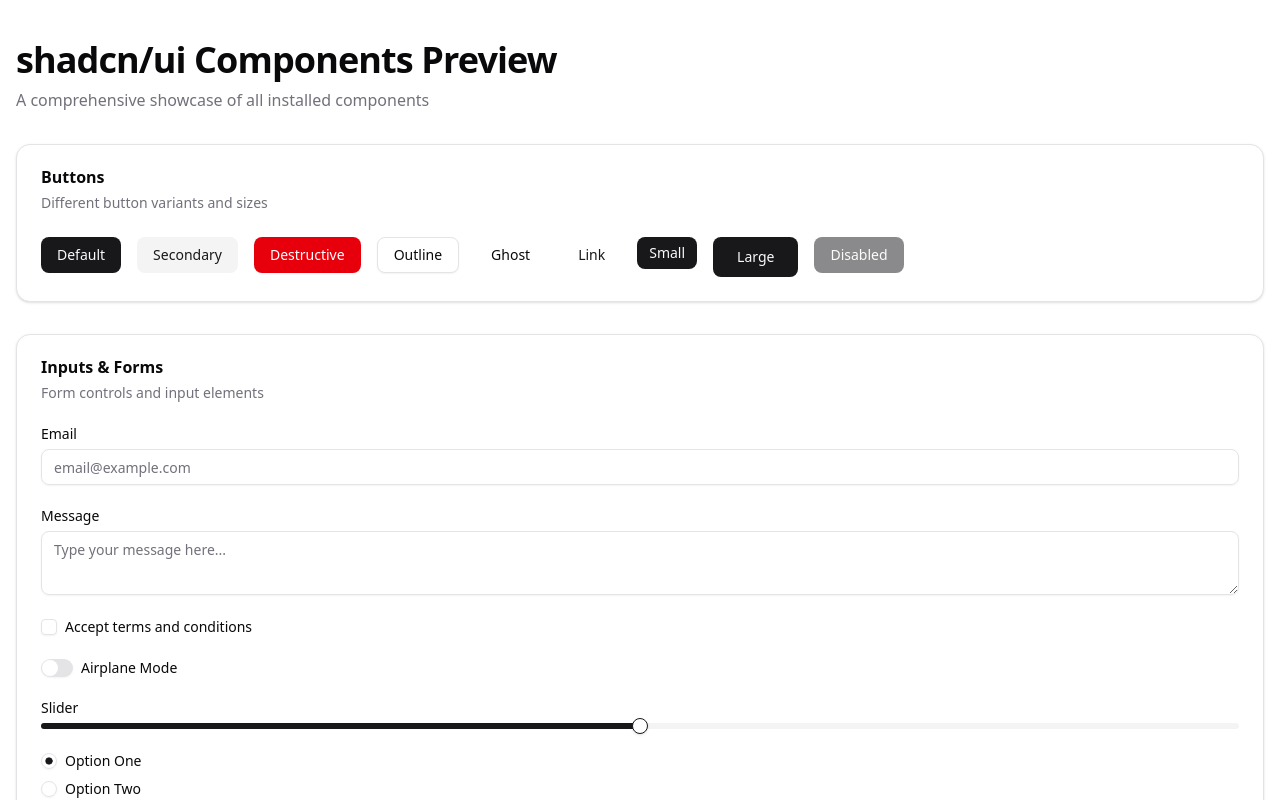
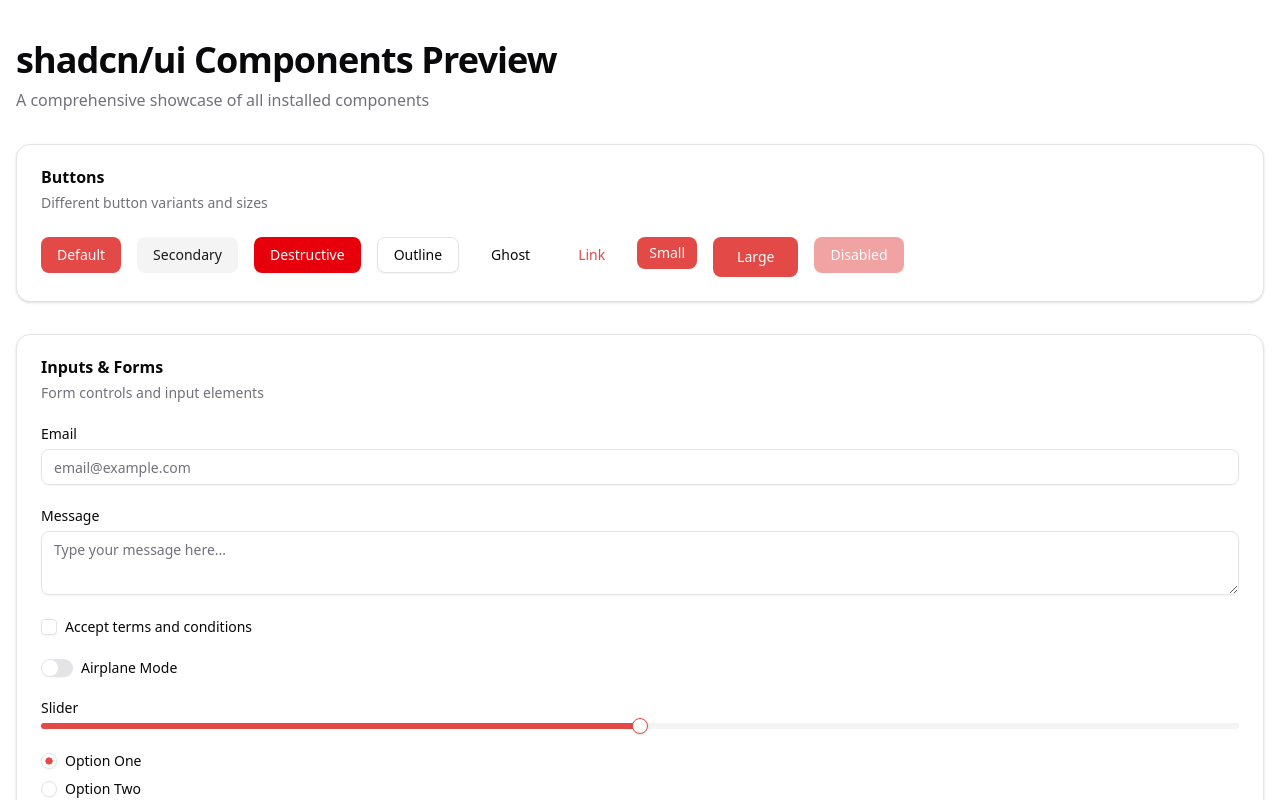
Before and after one commit to nsoybean/launch-feed, a Next.js app: page /preview-components in a window 1280 px wide. Shown: the top 800 px of the page. Built offline with nearby package versions, Linux system fonts and the light colour scheme.

Commit message:
feat: color

```diff
--- a/app/globals.css
+++ b/app/globals.css
@@ -51,7 +51,7 @@
   --card-foreground: oklch(0.141 0.005 285.823);
   --popover: oklch(1 0 0);
   --popover-foreground: oklch(0.141 0.005 285.823);
-  --primary: oklch(0.21 0.006 285.885);
+  --primary: oklch(0.62 0.19 25);
   --primary-foreground: oklch(0.985 0 0);
   --secondary: oklch(0.967 0.001 286.375);
   --secondary-foreground: oklch(0.21 0.006 285.885);
@@ -62,7 +62,7 @@
   --destructive: oklch(0.577 0.245 27.325);
   --border: oklch(0.92 0.004 286.32);
   --input: oklch(0.92 0.004 286.32);
-  --ring: oklch(0.705 0.015 286.067);
+  --ring: oklch(0.62 0.19 25);
   --chart-1: oklch(0.646 0.222 41.116);
   --chart-2: oklch(0.6 0.118 184.704);
   --chart-3: oklch(0.398 0.07 227.392);
@@ -70,12 +70,12 @@
   --chart-5: oklch(0.769 0.188 70.08);
   --sidebar: oklch(0.985 0 0);
   --sidebar-foreground: oklch(0.141 0.005 285.823);
-  --sidebar-primary: oklch(0.21 0.006 285.885);
+  --sidebar-primary: oklch(0.62 0.19 25);
   --sidebar-primary-foreground: oklch(0.985 0 0);
   --sidebar-accent: oklch(0.967 0.001 286.375);
   --sidebar-accent-foreground: oklch(0.21 0.006 285.885);
   --sidebar-border: oklch(0.92 0.004 286.32);
-  --sidebar-ring: oklch(0.705 0.015 286.067);
+  --sidebar-ring: oklch(0.62 0.19 25);
 }
 
 .dark {
@@ -85,8 +85,8 @@
   --card-foreground: oklch(0.985 0 0);
   --popover: oklch(0.21 0.006 285.885);
   --popover-foreground: oklch(0.985 0 0);
-  --primary: oklch(0.92 0.004 286.32);
-  --primary-foreground: oklch(0.21 0.006 285.885);
+  --primary: oklch(0.68 0.20 25);
+  --primary-foreground: oklch(0.985 0 0);
   --secondary: oklch(0.274 0.006 286.033);
   --secondary-foreground: oklch(0.985 0 0);
   --muted: oklch(0.274 0.006 286.033);
@@ -96,7 +96,7 @@
   --destructive: oklch(0.704 0.191 22.216);
   --border: oklch(1 0 0 / 10%);
   --input: oklch(1 0 0 / 15%);
-  --ring: oklch(0.552 0.016 285.938);
+  --ring: oklch(0.68 0.20 25);
   --chart-1: oklch(0.488 0.243 264.376);
   --chart-2: oklch(0.696 0.17 162.48);
   --chart-3: oklch(0.769 0.188 70.08);
@@ -104,12 +104,12 @@
   --chart-5: oklch(0.645 0.246 16.439);
   --sidebar: oklch(0.21 0.006 285.885);
   --sidebar-foreground: oklch(0.985 0 0);
-  --sidebar-primary: oklch(0.488 0.243 264.376);
+  --sidebar-primary: oklch(0.68 0.20 25);
   --sidebar-primary-foreground: oklch(0.985 0 0);
   --sidebar-accent: oklch(0.274 0.006 286.033);
   --sidebar-accent-foreground: oklch(0.985 0 0);
   --sidebar-border: oklch(1 0 0 / 10%);
-  --sidebar-ring: oklch(0.552 0.016 285.938);
+  --sidebar-ring: oklch(0.68 0.20 25);
 }
 
 @layer base {
--- a/app/page.tsx
+++ b/app/page.tsx
@@ -82,19 +82,19 @@ export default function Home() {
         <div className="mx-auto max-w-4xl">
           <div className="grid grid-cols-1 gap-8 sm:grid-cols-3">
             <div className="text-center">
-              <div className="text-5xl font-bold text-primary">30+</div>
+              <div className="text-5xl font-bold">30+</div>
               <div className="mt-2 text-lg text-zinc-600 dark:text-zinc-400">
                 Builders
               </div>
             </div>
             <div className="text-center">
-              <div className="text-5xl font-bold text-primary">850+</div>
+              <div className="text-5xl font-bold">850+</div>
               <div className="mt-2 text-lg text-zinc-600 dark:text-zinc-400">
                 Products
               </div>
             </div>
             <div className="text-center">
-              <div className="text-5xl font-bold text-primary">12K+</div>
+              <div className="text-5xl font-bold">12K+</div>
               <div className="mt-2 text-lg text-zinc-600 dark:text-zinc-400">
                 Updates
               </div>
```
